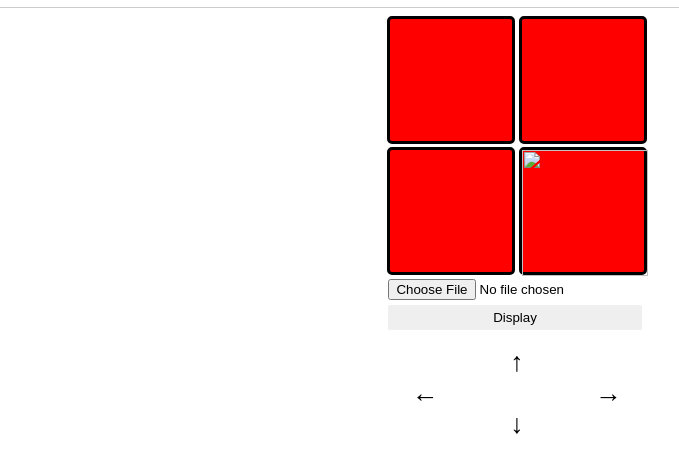
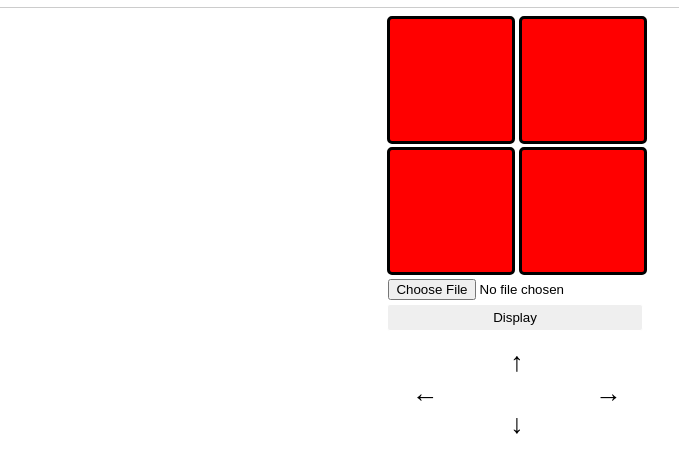
Before and after one commit to rniochy/flipimage, a website: page html/index.html in a window 1280 px wide. Shown: the part 36-508 px from the top of the page, without its empty margins (123-802 px from the left). Drawn offline with Linux system fonts and the light colour scheme.

```diff
--- a/html/index.html
+++ b/html/index.html
@@ -24,7 +24,7 @@
                     <img id="three" class="hide" src=""/>
                  </div>
                  <div class="image four" id="image-four">
-                    <img id="four" src=""/>
+                    <img id="four" class="hide" src=""/>
                  </div>
             </div>
             <div id="content-below">
```
